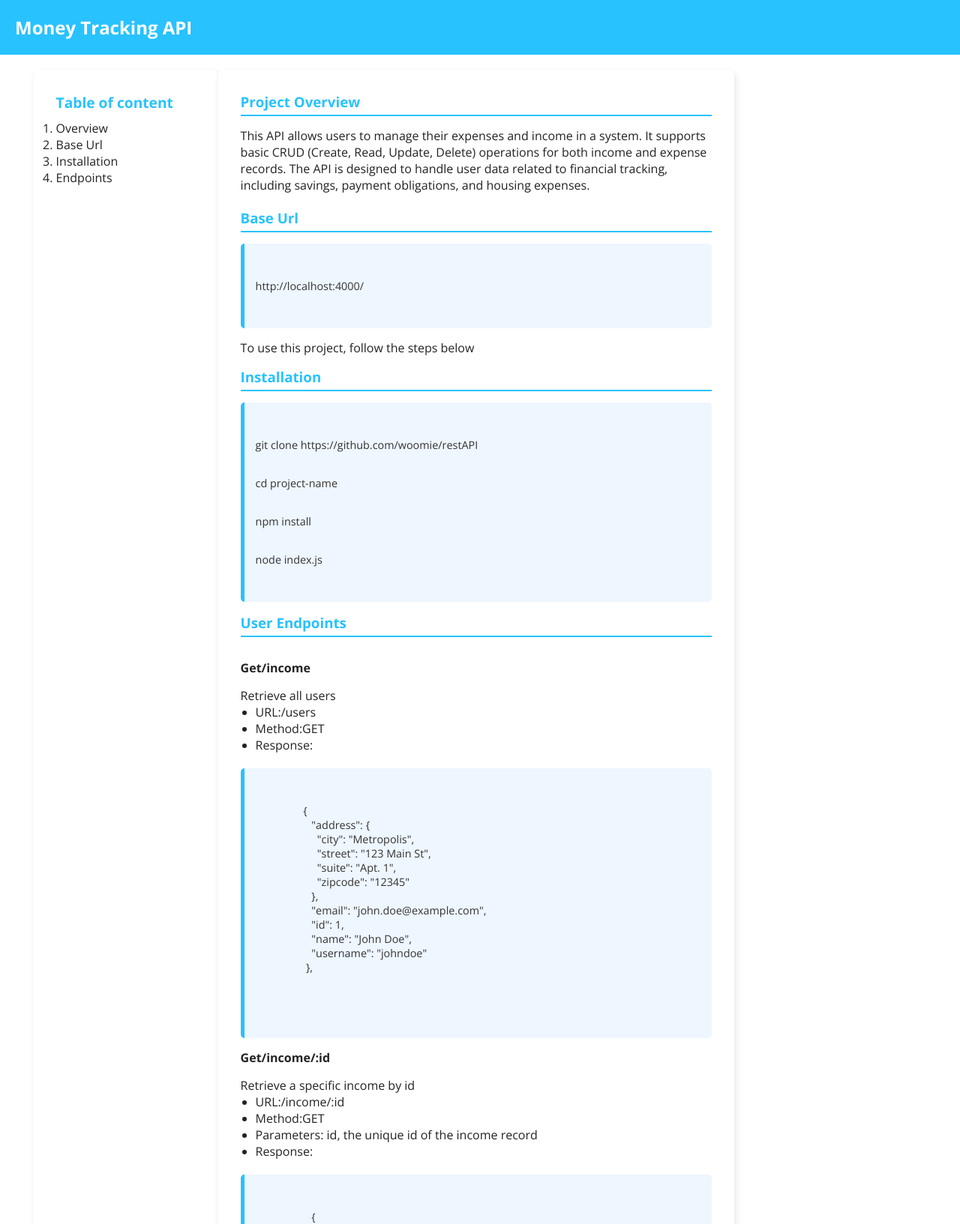
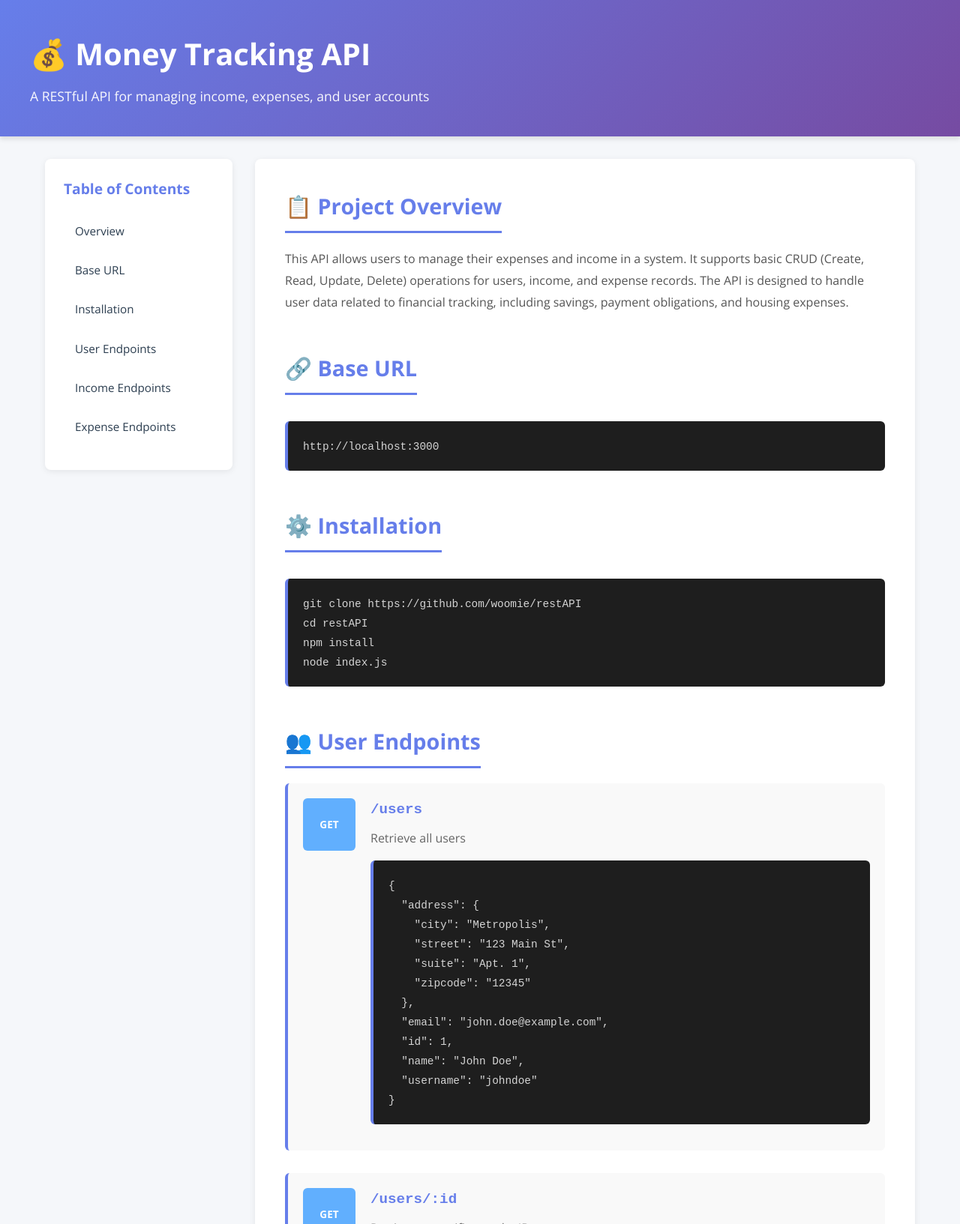
Before and after one commit to woomie/restAPI, a website: page public/index.html in a window 1280 px wide. Shown: the top 1633 px of the page at 75% size. Drawn offline with nearby package versions, Linux system fonts and the light colour scheme.

Commit message:
editing the read me file

```diff
--- a/public/index.html
+++ b/public/index.html
@@ -7,54 +7,62 @@
     <link rel="preconnect" href="https://fonts.gstatic.com" crossorigin>
     <link href="https://fonts.googleapis.com/css2?family=Open+Sans:ital,wght@0,300..800;1,300..800&family=Outfit:wght@100..900&display=swap" rel="stylesheet">
     <link rel="stylesheet" href="style.css">
-    <title>Money Tracking Api</title>
+    <title>Money Tracking API</title>
 </head>
 <body>
     <header>
-        <h2>Money Tracking API</h2`1    >
+        <div class="header-content">
+            <h1>💰 Money Tracking API</h1>
+            <p>A RESTful API for managing income, expenses, and user accounts</p>
+        </div>
     </header>
 
-    <div class="contents">
-        <div class="table-of-content">
-            <h4>Table of content</h4>
-            <ol>
-                <li>Overview</li>
-                <li>Base Url</li>
-                <li>Installation</li>
-                <li>Endpoints</li>
+    <div class="container">
+        <nav class="sidebar">
+            <h3>Table of Contents</h3>
+            <ul class="nav-links">
+                <li><a href="#overview">Overview</a></li>
+                <li><a href="#baseurl">Base URL</a></li>
+                <li><a href="#installation">Installation</a></li>
+                <li><a href="#users">User Endpoints</a></li>
+                <li><a href="#income">Income Endpoints</a></li>
+                <li><a href="#expenses">Expense Endpoints</a></li>
+            </ul>
+        </nav>
 
+        <main class="content">
+            <section id="overview" class="section">
+                <h2>📋 Project Overview</h2>
+                <p>This API allows users to manage their expenses and income in a system. It supports basic CRUD (Create, Read, Update, Delete) operations for users, income, and expense records. The API is designed to handle user data related to financial tracking, including savings, payment obligations, and housing expenses.</p>
+            </section>
 
-            </ol>
+            <section id="baseurl" class="section">
+                <h2>🔗 Base URL</h2>
+                <div class="code-block">
+                    <code>http://localhost:3000</code>
                 </div>
-        <div class="endpoints">
-            <div class="overview">
-                <h3>Project Overview</h3>
-                <p>This API allows users to manage their expenses and income in a system. It supports basic CRUD (Create, Read, Update, Delete) operations for both income and expense records. The API is designed to handle user data related to financial tracking, including savings, payment obligations, and housing expenses.</p>
+            </section>
+
+            <section id="installation" class="section">
+                <h2>⚙️ Installation</h2>
+                <div class="code-block">
+                    <pre><code>git clone https://github.com/woomie/restAPI
+cd restAPI
+npm install
+node index.js</code></pre>
                 </div>
-            <h3>Base Url</h3>
-            <div class="code-base">
-                <p>http://localhost:4000/</p>
-            </div>
-            <p class="padding">To use this project, follow the steps below</p>
-            <h3>Installation</h3>
-            <div class="code-base">
-                <p>git clone https://github.com/woomie/restAPI</p>
-                <p>cd project-name</p>
-                <p>npm install</p>
-                <p>node index.js</p>
-            </div>
+            </section>
 
-            <h3 class="padding">User Endpoints</h3>
-            <h4 class="padding">Get/income</h4>
+            <section id="users" class="section">
+                <h2>👥 User Endpoints</h2>
+
+                <div class="endpoint">
+                    <div class="method-badge get">GET</div>
+                    <div class="endpoint-info">
+                        <h3>/users</h3>
                         <p>Retrieve all users</p>
-            <ul>
-                <li>URL:/users</li>
-                <li>Method:GET</li>
-                <li>Response:</li>
-            </ul>
-            <div class="code-base">
-                <pre>
-                 {
+                        <div class="code-block">
+                            <pre><code>{
   "address": {
     "city": "Metropolis",
     "street": "123 Main St",
@@ -65,129 +73,142 @@
   "id": 1,
   "name": "John Doe",
   "username": "johndoe"
-                  },
-
-                </pre>
-            </div>
-            <h4 class="padding">Get/income/:id</h4>
-            <p>Retrieve a specific income by id</p>
-
-            <ul>
-                <li>URL:/income/:id</li>
-                <li>Method:GET</li>
-                <li>Parameters: id, the unique id of the income record</li>
-                <li>Response:</li>
-            </ul>
-            <div class="code-base">
-                <pre>
-                    {
-                        "interest": 200,
-                        "others": 100,
-                        "secondary_income": 1500,
-                        "support_payment": 0,
-                        "wages": 5000
-                      }
-
-
-                </pre>
-            </div>
-            <h4 class="padding">Post/income</h4>
-            <p>create new income</p>
-            <ul>
-                <li>URL:/income</li>
-                <li>Method:POST</li>
-                <li>Request body:</li>
-            </ul>
-            <div class="code-base">
-                <pre>
-                    {
-                        "interest": 200,
-                        "others": 100,
-                        "secondary_income": 1500,
-                        "support_payment": 0,
-                        "wages": 5000
-                      }
-                </pre>
-
-            </div>
-            <br>
-            <li >Response:</li>
-            <div class="code-base">
-                <pre>
-                    {
-                        "message": "A new Income was added",
-                        "data": {
-                          "id": 1,
-                          "interest": 200,
-                          "others": 100,
-                          "secondary_income": 1500,
-                          "support_payment": 0,
-                          "wages": 5000
-                        }
-                      }
-
-                </pre>
-            </div>
-
-            <h4 class="padding">PUT/income/:id</h4>
-            <p>retrieve a specific income by id</p>
-            <ul>
-                <li>URL:/income/:id</li>
-                <li>Method:PUT</li>
-                <li>Parameters: id, the unique id of the income record</li>
-                <li>Response:</li>
-            </ul>
-            <div class="code-base">
-                <pre>
-                    {
-                        "interest": 200,
-                        "others": 100,
-                        "secondary_income": 1500,
-                        "support_payment": 0,
-                        "wages": 5000
-                      }
-                </pre>
-
-            </div>
-            <br>
-            <li >Response:</li>
-            <div class="code-base">
-                <pre>
-                    {
-                        "message": "A new Income was added",
-                        "data": {
-                          "id": 1,
-                          "interest": 200,
-                          "others": 100,
-                          "secondary_income": 1500,
-                          "support_payment": 0,
-                          "wages": 5000
-                        }
-                      }
-
-                </pre>
-            </div>
-            <h4 class="padding">DELETE/income/:id</h4>
-            <p>retrieve a specific income by id</p>
-            <ul>
-                <li>URL:/income/:id</li>
-                <li>Method:DELETE</li>
-                <li>Parameters: id, the unique id of the income record</li>
-                <li>Response:</li>
-            </ul>
-            <div class="code-base">
-                <pre>
-                    {
-                        "message": "Income deleted successfully"
-                      }
-
-
-                </pre>
+}</code></pre>
                         </div>
                     </div>
                 </div>
 
+                <div class="endpoint">
+                    <div class="method-badge get">GET</div>
+                    <div class="endpoint-info">
+                        <h3>/users/:id</h3>
+                        <p>Retrieve a specific user by ID</p>
+                        <p><strong>Parameters:</strong> id (unique identifier)</p>
+                    </div>
+                </div>
 
+                <div class="endpoint">
+                    <div class="method-badge post">POST</div>
+                    <div class="endpoint-info">
+                        <h3>/users</h3>
+                        <p>Create a new user</p>
+                        <p><strong>Required Fields:</strong> name, username, email, address (city, street, suite, zipcode)</p>
+                    </div>
+                </div>
 
+                <div class="endpoint">
+                    <div class="method-badge put">PUT</div>
+                    <div class="endpoint-info">
+                        <h3>/users/:id</h3>
+                        <p>Update an existing user</p>
+                        <p><strong>Parameters:</strong> id (unique identifier)</p>
+                    </div>
+                </div>
+
+                <div class="endpoint">
+                    <div class="method-badge delete">DELETE</div>
+                    <div class="endpoint-info">
+                        <h3>/users/:id</h3>
+                        <p>Delete a user</p>
+                        <p><strong>Parameters:</strong> id (unique identifier)</p>
+                    </div>
+                </div>
+            </section>
+
+            <section id="income" class="section">
+                <h2>📈 Income Endpoints</h2>
+
+                <div class="endpoint">
+                    <div class="method-badge get">GET</div>
+                    <div class="endpoint-info">
+                        <h3>/income</h3>
+                        <p>Retrieve all income records</p>
+                    </div>
+                </div>
+
+                <div class="endpoint">
+                    <div class="method-badge get">GET</div>
+                    <div class="endpoint-info">
+                        <h3>/income/:id</h3>
+                        <p>Retrieve a specific income record by ID</p>
+                    </div>
+                </div>
+
+                <div class="endpoint">
+                    <div class="method-badge post">POST</div>
+                    <div class="endpoint-info">
+                        <h3>/income</h3>
+                        <p>Create a new income record</p>
+                        <p><strong>Fields:</strong> wages, secondary_income, support_payment, interest, others</p>
+                    </div>
+                </div>
+
+                <div class="endpoint">
+                    <div class="method-badge put">PUT</div>
+                    <div class="endpoint-info">
+                        <h3>/income/:id</h3>
+                        <p>Update an income record</p>
+                    </div>
+                </div>
+
+                <div class="endpoint">
+                    <div class="method-badge delete">DELETE</div>
+                    <div class="endpoint-info">
+                        <h3>/income/:id</h3>
+                        <p>Delete an income record</p>
+                    </div>
+                </div>
+            </section>
+
+            <section id="expenses" class="section">
+                <h2>📉 Expense Endpoints</h2>
+
+                <div class="endpoint">
+                    <div class="method-badge get">GET</div>
+                    <div class="endpoint-info">
+                        <h3>/expenses</h3>
+                        <p>Retrieve all expense records</p>
+                    </div>
+                </div>
+
+                <div class="endpoint">
+                    <div class="method-badge get">GET</div>
+                    <div class="endpoint-info">
+                        <h3>/expenses/:id</h3>
+                        <p>Retrieve a specific expense record by ID</p>
+                    </div>
+                </div>
+
+                <div class="endpoint">
+                    <div class="method-badge post">POST</div>
+                    <div class="endpoint-info">
+                        <h3>/expenses</h3>
+                        <p>Create a new expense record</p>
+                        <p><strong>Fields:</strong> savings, payment_obligations, housing</p>
+                    </div>
+                </div>
+
+                <div class="endpoint">
+                    <div class="method-badge put">PUT</div>
+                    <div class="endpoint-info">
+                        <h3>/expenses/:id</h3>
+                        <p>Update an expense record</p>
+                    </div>
+                </div>
+
+                <div class="endpoint">
+                    <div class="method-badge delete">DELETE</div>
+                    <div class="endpoint-info">
+                        <h3>/expenses/:id</h3>
+                        <p>Delete an expense record</p>
+                    </div>
+                </div>
+            </section>
+
+            <footer class="footer">
+                <p>Built with ❤️ | <a href="https://github.com/woomie/restAPI">GitHub Repository</a></p>
+            </footer>
+        </main>
+    </div>
 </body>
 </html>
--- a/public/style.css
+++ b/public/style.css
@@ -1,86 +1,253 @@
-*{
-    font-family: open sans;
-    margin:0;
-    padding:0;
+* {
+    font-family: 'Open Sans', -apple-system, BlinkMacSystemFont, 'Segoe UI', sans-serif;
+    margin: 0;
+    padding: 0;
     box-sizing: border-box;
 }
 
-
-body{
-    color:rgb(34, 34, 34)
+body {
+    background-color: #f5f7fa;
+    color: #2c3e50;
+    line-height: 1.6;
 }
 
-
-
-header{
-    background-color:#28C2FF ;
+/* Header */
+header {
+    background: linear-gradient(135deg, #667eea 0%, #764ba2 100%);
     color: #ffffff;
-    padding: 20px;
-    display: flex;
-}
-.overview{
-    padding-bottom: 20px;
-}
-.contents{
-    display:flex;
-    width: 80%;
-    padding: 20px;
-    justify-content: center;
-}
-.table-of-content {
-    width: 25%;
-    padding: 30px;
-    background-color: #ffffff;
-    border-radius: 8px;
-    box-shadow: 2px 4px 10px rgba(0, 0, 0, 0.1);
+    padding: 40px 20px;
+    box-shadow: 0 4px 6px rgba(0, 0, 0, 0.1);
 }
 
-.table-of-content h4 {
+.header-content {
+    max-width: 1200px;
+    margin: 0 auto;
+}
+
+header h1 {
+    font-size: 2.5rem;
+    margin-bottom: 10px;
+    font-weight: 700;
+}
+
+header p {
+    font-size: 1.1rem;
+    opacity: 0.95;
+    font-weight: 300;
+}
+
+/* Container Layout */
+.container {
+    display: flex;
+    max-width: 1200px;
+    margin: 0 auto;
+    padding: 30px 20px;
+    gap: 30px;
+}
+
+/* Sidebar Navigation */
+.sidebar {
+    width: 250px;
+    background: white;
+    padding: 25px;
+    border-radius: 8px;
+    box-shadow: 0 2px 8px rgba(0, 0, 0, 0.08);
+    height: fit-content;
+    position: sticky;
+    top: 20px;
+}
+
+.sidebar h3 {
+    color: #667eea;
+    margin-bottom: 20px;
     font-size: 1.2rem;
-    margin-bottom: 10px;
-    color: #28C2FF;
 }
-.endpoints {
-    width: 70%;
-    padding: 30px;
-    background-color: white;
+
+.nav-links {
+    list-style: none;
+}
+
+.nav-links li {
+    margin-bottom: 12px;
+}
+
+.nav-links a {
+    color: #2c3e50;
+    text-decoration: none;
+    font-size: 0.95rem;
+    padding: 8px 12px;
+    border-left: 3px solid transparent;
+    display: block;
+    transition: all 0.3s ease;
+}
+
+.nav-links a:hover {
+    color: #667eea;
+    border-left-color: #667eea;
+    padding-left: 15px;
+    background-color: #f5f7fa;
+}
+
+/* Main Content */
+.content {
+    flex: 1;
+    background: white;
+    padding: 40px;
     border-radius: 8px;
-    box-shadow: 2px 4px 10px rgba(0, 0, 0, 0.1);
+    box-shadow: 0 2px 8px rgba(0, 0, 0, 0.08);
 }
-.border-bottom{
-    border-bottom: 2px solid #28C2FF;
-    padding-bottom: 5px;
+
+.section {
+    margin-bottom: 50px;
 }
-.endpoints h3 {
+
+.section h2 {
+    color: #667eea;
+    font-size: 1.8rem;
+    margin-bottom: 20px;
+    padding-bottom: 10px;
+    border-bottom: 3px solid #667eea;
+    display: inline-block;
+}
+
+.section p {
+    color: #555;
     margin-bottom: 15px;
-    color: #28C2FF;
-    border-bottom: 2px solid #28C2FF;
-    padding-bottom: 5px;
+    line-height: 1.8;
 }
 
 /* Code Blocks */
-.code-base {
-    padding: 15px;
-    background-color: #eef6ff;
-    color: #333;
-    border-radius: 5px;
-    font-family: monospace;
-    font-size: 0.9rem;
-    white-space: pre-wrap;
+.code-block {
+    background-color: #1e1e1e;
+    color: #d4d4d4;
+    padding: 20px;
+    border-radius: 6px;
     overflow-x: auto;
-    border-left: 5px solid #28C2FF;
+    margin: 15px 0;
+    border-left: 4px solid #667eea;
 }
 
-pre {
-    margin: 0;
+.code-block code {
+    font-family: 'Courier New', monospace;
+    font-size: 0.9rem;
 }
 
-ul{
-    padding-left: 20px;
-    padding-bottom: 20px;
+.code-block pre {
+    margin: 0;
+    white-space: pre-wrap;
 }
-/* Padding Utility */
-.padding {
-    padding-bottom: 15px;
-    padding-top: 15px;
+
+/* Endpoints */
+.endpoint {
+    display: flex;
+    gap: 20px;
+    margin-bottom: 30px;
+    padding: 20px;
+    background-color: #f9f9f9;
+    border-radius: 6px;
+    border-left: 4px solid #667eea;
+    transition: transform 0.2s ease, box-shadow 0.2s ease;
 }
+
+.endpoint:hover {
+    transform: translateY(-2px);
+    box-shadow: 0 4px 12px rgba(102, 126, 234, 0.15);
+}
+
+.method-badge {
+    display: inline-flex;
+    align-items: center;
+    justify-content: center;
+    width: 70px;
+    height: 70px;
+    border-radius: 6px;
+    font-weight: 700;
+    color: white;
+    font-size: 0.85rem;
+    flex-shrink: 0;
+}
+
+.method-badge.get {
+    background-color: #61affe;
+}
+
+.method-badge.post {
+    background-color: #49cc90;
+}
+
+.method-badge.put {
+    background-color: #fca130;
+}
+
+.method-badge.delete {
+    background-color: #f93e3e;
+}
+
+.endpoint-info {
+    flex: 1;
+}
+
+.endpoint-info h3 {
+    color: #2c3e50;
+    margin-bottom: 8px;
+    font-size: 1.2rem;
+    font-family: 'Courier New', monospace;
+    color: #667eea;
+}
+
+.endpoint-info p {
+    color: #666;
+    margin-bottom: 10px;
+}
+
+.endpoint-info strong {
+    color: #2c3e50;
+}
+
+/* Footer */
+.footer {
+    text-align: center;
+    padding: 20px;
+    color: #999;
+    border-top: 1px solid #eee;
+    margin-top: 40px;
+}
+
+.footer a {
+    color: #667eea;
+    text-decoration: none;
+}
+
+.footer a:hover {
+    text-decoration: underline;
+}
+
+/* Responsive Design */
+@media (max-width: 768px) {
+    .container {
+        flex-direction: column;
+    }
+
+    .sidebar {
+        width: 100%;
+        position: static;
+    }
+
+    header h1 {
+        font-size: 2rem;
+    }
+
+    .content {
+        padding: 20px;
+    }
+
+    .endpoint {
+        flex-direction: column;
+    }
+
+    .method-badge {
+        width: 100%;
+        height: auto;
+        padding: 10px;
+    }
+}
```
Also changed, not shown: README.md. Lines whose indentation alone changed are shown as unchanged.
